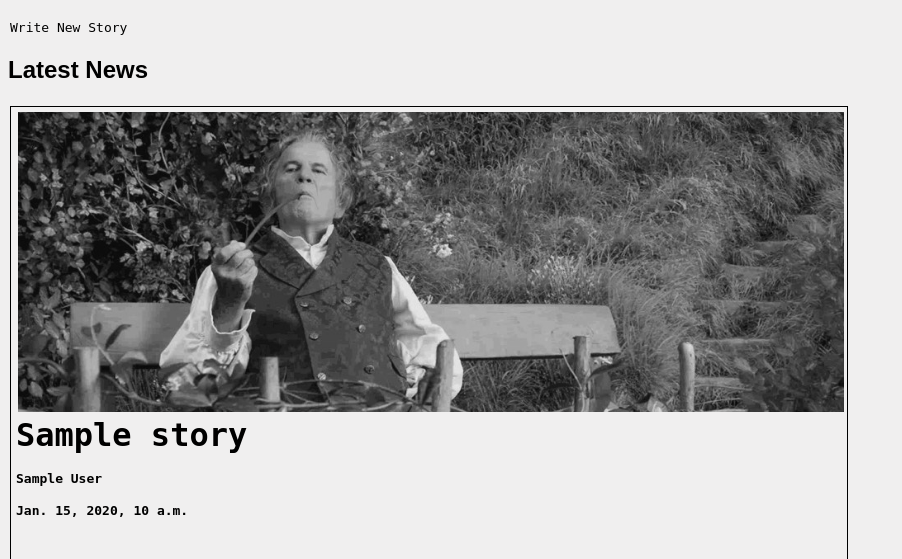
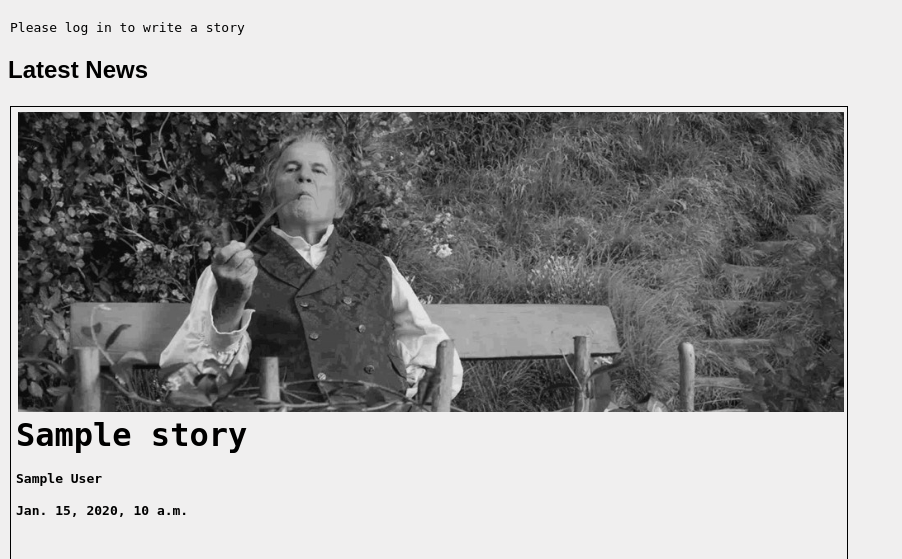
Before and after one commit to idaanna/she_codes_news, a Django app: template she_codes_news/news/templates/news/index.html in a window 1280 px wide. Shown: the part 87-646 px from the top of the page, without its empty margins (0-902 px from the left). Run offline with Django 4.2, Linux system fonts and the light colour scheme; the template is opened without the code that fills it: most values are stand-ins (such as "Sample title", 1, 10 or a date in 2020); some web fonts are replaced.

Commit message:
included have to be logged in to post article

```diff
--- a/she_codes_news/news/templates/news/index.html
+++ b/she_codes_news/news/templates/news/index.html
@@ -6,7 +6,13 @@
 {% endblock %}
 {% block content %}
 <br>
+
+{% if user.is_authenticated %}
     <a href="{% url 'news:newStory' %}">Write New Story</a>
+{% else %}
+    <a href="{% url 'login' %}">Please log in to write a story</a>
+{% endif %}
+
 
 <h2>Latest News</h2>
 
```
Lines whose indentation alone changed are shown as unchanged.
